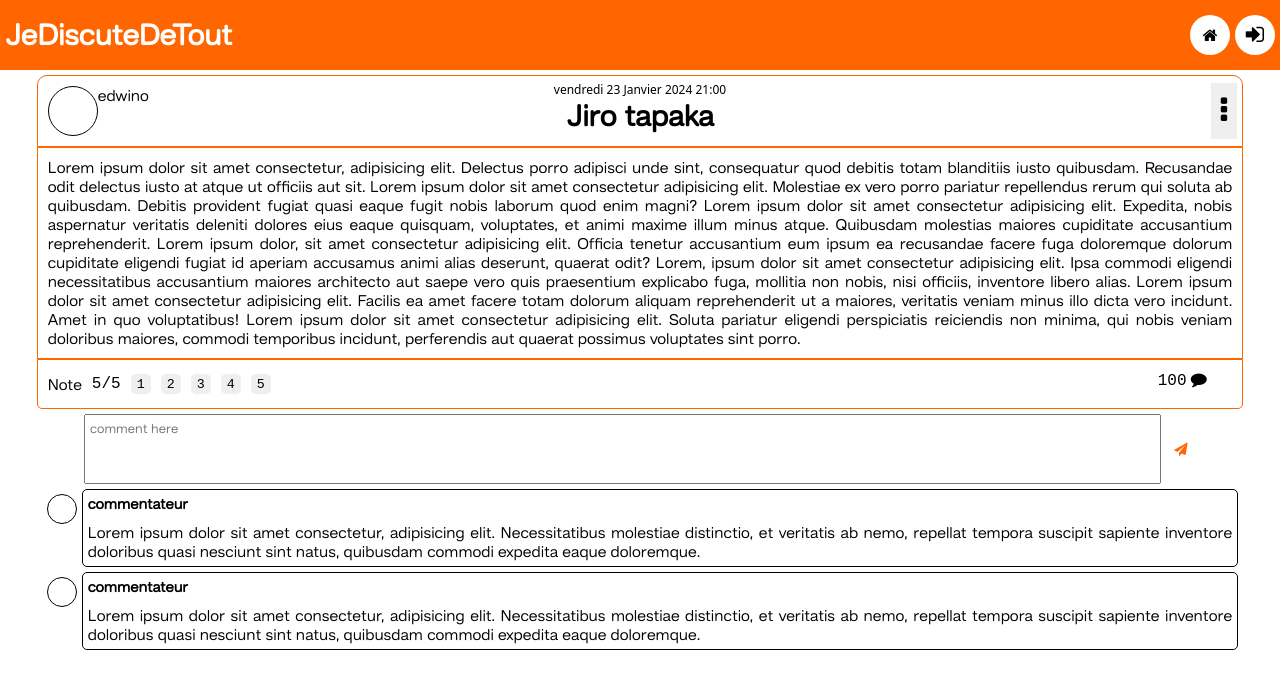
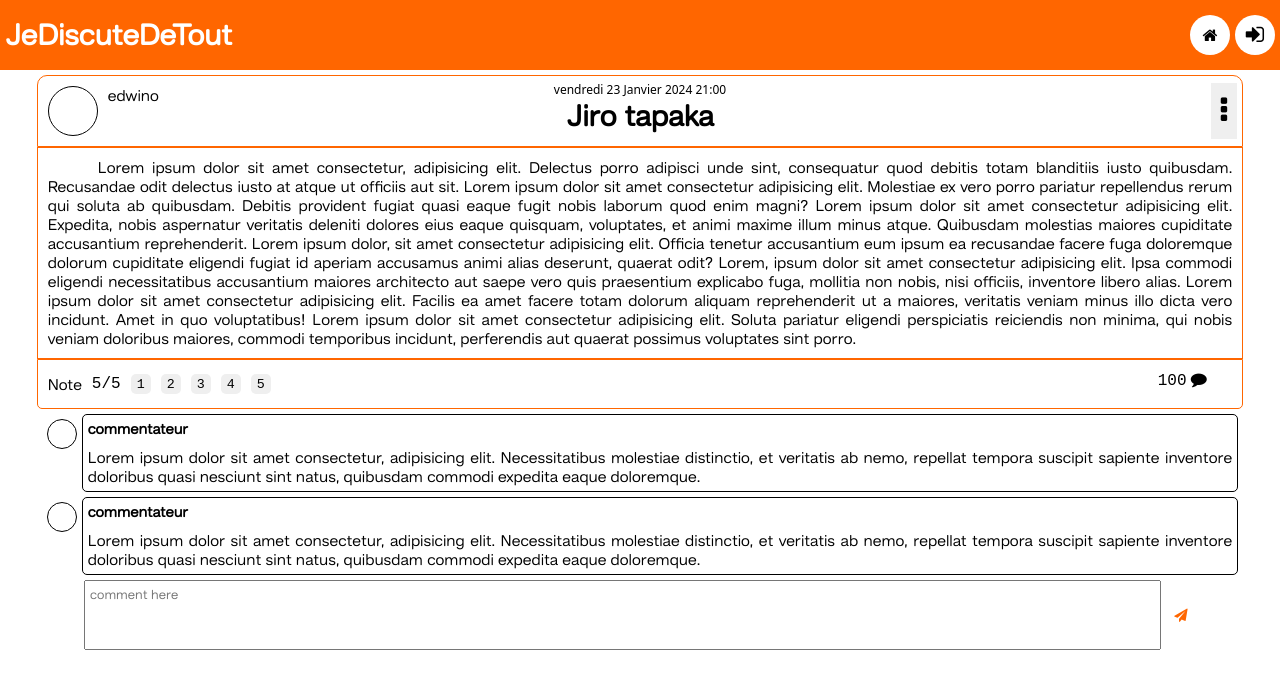
Before and after one commit to MaminirinaEdwino/front-forum-java, a website built with Vite: page index.html in a window 1280 px wide. Built offline with nearby package versions, Linux system fonts and the light colour scheme.

Commit message:
modif maivanva

```diff
--- a/index.html
+++ b/index.html
@@ -79,10 +79,7 @@
 
         </div>
         <div class="article-comment">
-          <div class="comment-zone">
-            <textarea name="comment" id="comment" placeholder="comment here"></textarea>
-            <button><i class="fa fa-send"></i></button>
-          </div>
+
           <div>
             <div class="user-image-comment">
 
@@ -101,6 +98,10 @@
               <div class="user-comment">Lorem ipsum dolor sit amet consectetur, adipisicing elit. Necessitatibus molestiae distinctio, et veritatis ab nemo, repellat tempora suscipit sapiente inventore doloribus quasi nesciunt sint natus, quibusdam commodi expedita eaque doloremque.</div>
             </div>
           </div>
+          <div class="comment-zone">
+            <textarea name="comment" id="comment" placeholder="comment here"></textarea>
+            <button><i class="fa fa-send"></i></button>
+          </div>
         </div>
       </div>
     </div>
--- a/style.css
+++ b/style.css
@@ -8,6 +8,7 @@
     padding: 0;
     font-family: "my_font";
     box-sizing: border-box;
+    scroll-behavior: smooth;
 }
 :root{
     --color-fond : rgb(255, 102, 0);
@@ -18,6 +19,7 @@ header{
     padding: 15px 5px;
     align-items: center;
     position: sticky;
+    top: 0;
     background-color: var(--color-fond);
     font-family: "my_font";
 }
@@ -69,6 +71,7 @@ header > h2{
     padding: 5px;
     display: flex;
     min-width: 15%;
+    gap: 10px;
 }
 .user-image{
     width: 50px;
@@ -107,6 +110,7 @@ header > h2{
     padding: 10px;
     text-align: justify;
     box-sizing: border-box;
+    text-indent: 50px;
 }
 .article-footer{
     display: flex;
```
